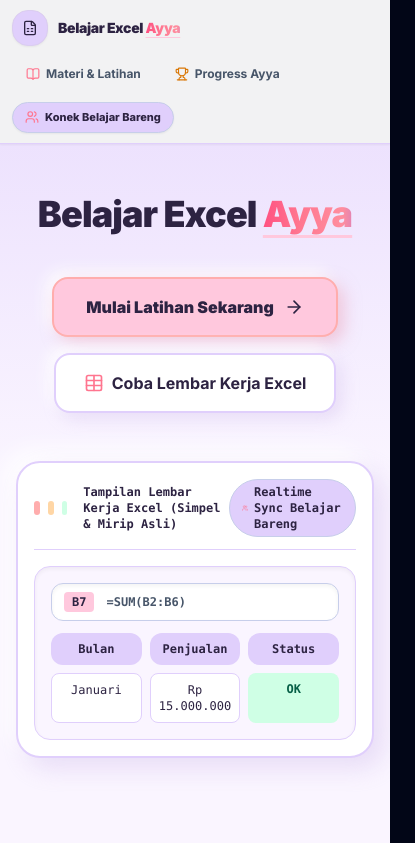
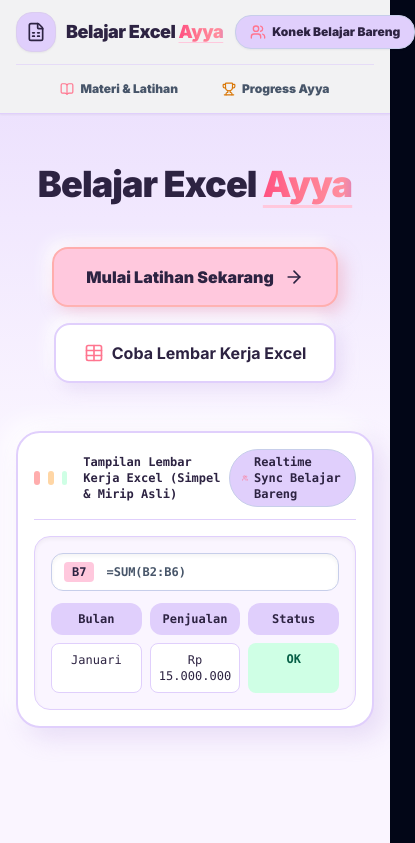
Before and after one commit to sugengcihuy/mateeriexcel, a Next.js app: page / in a window 390 px wide. Shown: the top 843 px of the page, 415 px wide, since content can reach past the window. Built offline with nearby package versions, Linux system fonts and the light colour scheme.

Commit message:
fix: mobile header layout, cell overwrite race condition, live room presence tracking, and ultra-fast real-time sync

```diff
--- a/src/app/api/room/sync/route.ts
+++ b/src/app/api/room/sync/route.ts
@@ -66,9 +66,9 @@ export async function GET(req: Request) {
     room.activeUsers[userId] = now;
   }
 
-  // Count active connected users within last 8 seconds
+  // Count active connected users within last 3.5 seconds
   const connectedCount = Object.values(room.activeUsers).filter(
-    (t) => now - t < 8000
+    (t) => now - t < 3500
   ).length;
 
   return NextResponse.json({
@@ -102,7 +102,7 @@ export async function POST(req: Request) {
     if (isDisconnect && userId) {
       delete room.activeUsers[userId];
       const connectedCount = Object.values(room.activeUsers).filter(
-        (t) => now - t < 8000
+        (t) => now - t < 3500
       ).length;
 
       try {
@@ -142,7 +142,7 @@ export async function POST(req: Request) {
     }
 
     const connectedCount = Object.values(room.activeUsers).filter(
-      (t) => now - t < 8000
+      (t) => now - t < 3500
     ).length;
 
     if (isHeartbeat) {
@@ -166,7 +166,7 @@ export async function POST(req: Request) {
     room.updatedBy = updatedBy || "Pengguna Excel";
     room.updatedAt = now;
 
-    // Sync to Cloud Store (restful-api.dev)
+    // Sync to Cloud Store
     try {
       if (!room.cloudObjectId) {
         const createRes = await fetch("https://api.restful-api.dev/objects", {
--- a/src/components/layout/Navbar.tsx
+++ b/src/components/layout/Navbar.tsx
@@ -47,7 +47,29 @@ export function Navbar() {
     return () => window.removeEventListener("room-id-changed", checkRoom);
   }, []);
 
-  // Poll server for live connected users count
+  // Send beacon disconnect on tab close
+  useEffect(() => {
+    if (!activeRoomId || !userId) return;
+
+    const handleUnload = () => {
+      try {
+        const data = JSON.stringify({ roomId: activeRoomId, userId, isDisconnect: true });
+        navigator.sendBeacon("/api/room/sync", data);
+      } catch (e) {
+        console.error(e);
+      }
+    };
+
+    window.addEventListener("beforeunload", handleUnload);
+    window.addEventListener("pagehide", handleUnload);
+
+    return () => {
+      window.removeEventListener("beforeunload", handleUnload);
+      window.removeEventListener("pagehide", handleUnload);
+    };
+  }, [activeRoomId, userId]);
+
+  // Fast Poll server for live connected users count (every 500ms)
   useEffect(() => {
     if (!activeRoomId || !userId) return;
 
@@ -64,7 +86,7 @@ export function Navbar() {
     };
 
     poll();
-    const interval = setInterval(poll, 1200);
+    const interval = setInterval(poll, 500);
     return () => clearInterval(interval);
   }, [activeRoomId, userId]);
 
@@ -113,22 +135,24 @@ export function Navbar() {
   return (
     <>
       <header className="sticky top-0 z-40 bg-white/95 backdrop-blur-md border-b border-[#E0CFFC] shadow-sm">
-        <div className="max-w-7xl mx-auto px-3 sm:px-6 lg:px-8 py-2.5 sm:py-0 min-h-[4rem] flex flex-wrap md:flex-nowrap items-center justify-between gap-2">
-          {/* Brand Logo */}
+        <div className="max-w-7xl mx-auto px-4 sm:px-6 lg:px-8">
+          {/* Main Top Header Row (Logo on left, Room Button on right) */}
+          <div className="h-16 flex items-center justify-between gap-3">
+            {/* Brand Logo - Always Prominent Normal Size */}
             <Link href="/" className="flex items-center gap-2.5 group shrink-0">
-            <div className="w-9 h-9 sm:w-10 sm:h-10 bg-[#E0CFFC] group-hover:bg-[#FFC8DD] rounded-2xl flex items-center justify-center text-[#2D2342] shadow-sm transition-all border border-[#DBCDF0]">
-              <FileSpreadsheet className="w-4 h-4 sm:w-5 sm:h-5 text-[#2D2342]" />
+              <div className="w-10 h-10 bg-[#E0CFFC] group-hover:bg-[#FFC8DD] rounded-2xl flex items-center justify-center text-[#2D2342] shadow-sm transition-all border border-[#DBCDF0]">
+                <FileSpreadsheet className="w-5 h-5 text-[#2D2342]" />
               </div>
-            <span className="font-black text-sm sm:text-xl text-[#2D2342] tracking-tight whitespace-nowrap">
+              <span className="font-black text-lg sm:text-xl text-[#2D2342] tracking-tight whitespace-nowrap">
                 Belajar Excel <span className="animated-gradient-text underline decoration-[#FFC8DD] underline-offset-4">Ayya</span>
               </span>
             </Link>
 
-          {/* Nav Links with Framer Motion layoutId Spring Sliding Indicator */}
-          <nav className="relative flex items-center gap-1.5 sm:gap-2 text-xs sm:text-sm font-bold text-[#2D2342] overflow-x-auto no-scrollbar py-1">
+            {/* Nav Links for Desktop (hidden on mobile) */}
+            <nav className="hidden md:flex items-center gap-2 text-sm font-bold text-[#2D2342]">
               <Link
                 href="/modules"
-              className={`relative px-3 sm:px-4 py-1.5 sm:py-2 rounded-full flex items-center gap-1.5 transition-all duration-300 ease-[cubic-bezier(0.16,1,0.3,1)] border-2 select-none outline-none focus:outline-none whitespace-nowrap ${
+                className={`relative px-4 py-2 rounded-full flex items-center gap-1.5 transition-all duration-300 ease-[cubic-bezier(0.16,1,0.3,1)] border-2 select-none outline-none focus:outline-none whitespace-nowrap ${
                   isModules
                     ? "border-[#C7CEEA] text-[#2D2342] font-black shadow-sm"
                     : "border-transparent hover:border-[#C7CEEA] bg-transparent text-slate-600 hover:text-[#2D2342]"
@@ -142,14 +166,14 @@ export function Navbar() {
                   />
                 )}
                 <span className="relative z-10 flex items-center gap-1.5">
-                <BookOpen className="w-3.5 h-3.5 sm:w-4 sm:h-4 text-[#FF758F]" />
+                  <BookOpen className="w-4 h-4 text-[#FF758F]" />
                   <span>Materi & Latihan</span>
                 </span>
               </Link>
 
               <Link
                 href="/progress"
-              className={`relative px-3 sm:px-4 py-1.5 sm:py-2 rounded-full flex items-center gap-1.5 transition-all duration-300 ease-[cubic-bezier(0.16,1,0.3,1)] border-2 select-none outline-none focus:outline-none whitespace-nowrap ${
+                className={`relative px-4 py-2 rounded-full flex items-center gap-1.5 transition-all duration-300 ease-[cubic-bezier(0.16,1,0.3,1)] border-2 select-none outline-none focus:outline-none whitespace-nowrap ${
                   isProgress
                     ? "border-[#C7CEEA] text-[#2D2342] font-black shadow-sm"
                     : "border-transparent hover:border-[#C7CEEA] bg-transparent text-slate-600 hover:text-[#2D2342]"
@@ -163,7 +187,7 @@ export function Navbar() {
                   />
                 )}
                 <span className="relative z-10 flex items-center gap-1.5">
-                <Trophy className="w-3.5 h-3.5 sm:w-4 sm:h-4 text-amber-600" />
+                  <Trophy className="w-4 h-4 text-amber-600" />
                   <span>Progress Ayya</span>
                 </span>
               </Link>
@@ -174,9 +198,9 @@ export function Navbar() {
               <button
                 type="button"
                 onClick={() => setShowRoomModal(true)}
-              className="flex items-center gap-1.5 px-3 sm:px-3.5 py-1.5 sm:py-2 bg-[#E0CFFC] hover:bg-[#DBCDF0] text-[#2D2342] text-[11px] sm:text-xs font-extrabold rounded-2xl border border-[#C7CEEA] transition-all shadow-sm whitespace-nowrap"
+                className="flex items-center gap-1.5 px-3.5 py-2 bg-[#E0CFFC] hover:bg-[#DBCDF0] text-[#2D2342] text-xs font-black rounded-2xl border border-[#C7CEEA] transition-all shadow-sm whitespace-nowrap"
               >
-              <Users className="w-3.5 h-3.5 sm:w-4 sm:h-4 text-[#FF758F]" />
+                <Users className="w-4 h-4 text-[#FF758F]" />
                 <span>{activeRoomId ? `Ruang: ${activeRoomId} (${connectedCount} Orang)` : "Konek Belajar Bareng"}</span>
               </button>
 
@@ -189,6 +213,34 @@ export function Navbar() {
                   <span>Mulai Belajar</span>
                 </Link>
               )}
+            </div>
+          </div>
+
+          {/* Mobile Sub-Header Nav Bar (Only shown on Mobile <768px) */}
+          <div className="md:hidden flex items-center justify-center gap-2 py-2 border-t border-[#E0CFFC]/60">
+            <Link
+              href="/modules"
+              className={`px-4 py-1.5 rounded-full text-xs font-black flex items-center gap-1.5 transition-all border-2 ${
+                isModules
+                  ? "bg-[#E0CFFC]/80 border-[#C7CEEA] text-[#2D2342]"
+                  : "bg-transparent border-transparent text-slate-600"
+              }`}
+            >
+              <BookOpen className="w-3.5 h-3.5 text-[#FF758F]" />
+              <span>Materi & Latihan</span>
+            </Link>
+
+            <Link
+              href="/progress"
+              className={`px-4 py-1.5 rounded-full text-xs font-black flex items-center gap-1.5 transition-all border-2 ${
+                isProgress
+                  ? "bg-[#E0CFFC]/80 border-[#C7CEEA] text-[#2D2342]"
+                  : "bg-transparent border-transparent text-slate-600"
+              }`}
+            >
+              <Trophy className="w-3.5 h-3.5 text-amber-600" />
+              <span>Progress Ayya</span>
+            </Link>
           </div>
         </div>
       </header>
--- a/src/components/spreadsheet/SpreadsheetGrid.tsx
+++ b/src/components/spreadsheet/SpreadsheetGrid.tsx
@@ -91,12 +91,31 @@ export function SpreadsheetGrid({
   // Sync internal gridData state when external gridData prop updates from remote room sync
   useEffect(() => {
     if (externalGridData && Object.keys(externalGridData).length > 0) {
-      setGridData((prev) => ({
-        ...prev,
-        ...externalGridData,
-      }));
+      setGridData((prev) => {
+        const merged = { ...prev };
+        let hasChanges = false;
+
+        Object.entries(externalGridData).forEach(([cellRef, remoteCell]) => {
+          // Do not overwrite the cell currently being edited by local user
+          if (cellRef === editingCell) return;
+
+          const localCell = prev[cellRef];
+          const remoteTime = remoteCell?.updatedAt || 0;
+          const localTime = localCell?.updatedAt || 0;
+
+          // If remote cell is newer or local cell doesn't exist, accept remote update
+          if (!localCell || remoteTime >= localTime) {
+            if (JSON.stringify(localCell) !== JSON.stringify(remoteCell)) {
+              merged[cellRef] = remoteCell;
+              hasChanges = true;
+            }
+          }
+        });
+
+        return hasChanges ? merged : prev;
+      });
     }
-  }, [externalGridData]);
+  }, [externalGridData, editingCell]);
 
   useEffect(() => {
     recalculateGrid(gridData);
@@ -108,8 +127,8 @@ export function SpreadsheetGrid({
       const isFormula = trimmed.startsWith("=");
 
       const updatedCell: CellData = isFormula
-        ? { value: "", formula: trimmed }
-        : { value: isNaN(Number(trimmed)) || trimmed === "" ? trimmed : Number(trimmed), formula: undefined };
+        ? { value: "", formula: trimmed, updatedAt: Date.now() }
+        : { value: isNaN(Number(trimmed)) || trimmed === "" ? trimmed : Number(trimmed), formula: undefined, updatedAt: Date.now() };
 
       const newGrid = {
         ...gridData,
--- a/src/types/exercise.ts
+++ b/src/types/exercise.ts
@@ -2,6 +2,7 @@ export interface CellData {
   value: string | number | boolean | null;
   formula?: string;
   format?: string;
+  updatedAt?: number;
 }
 
 export interface GridDataset {
```
Also changed, not shown: src/components/spreadsheet/RoomSyncBar.tsx (+28 -6 lines). Lines whose indentation alone changed are shown as unchanged.
